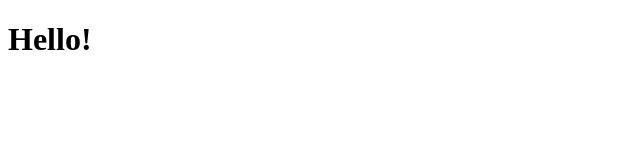
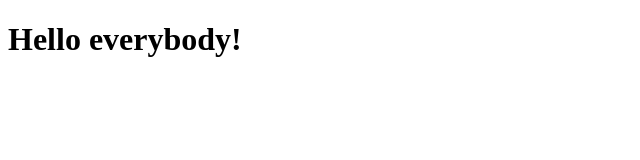
Before and after one commit to semiarte/coursera-test, a plain HTML site: page site/index.html in a window 1280 px wide. Shown: the whole page, without its empty margins (0-640 px from the left). Drawn offline with Linux system fonts and the light colour scheme.

Commit message:
small content change

```diff
--- a/site/index.html
+++ b/site/index.html
@@ -4,6 +4,6 @@
 	<title>Hello Guys</title>
 </head>
 <body>
-<h1>Hello!</h1>
+<h1>Hello everybody!</h1>
 </body>
 </html>
```
